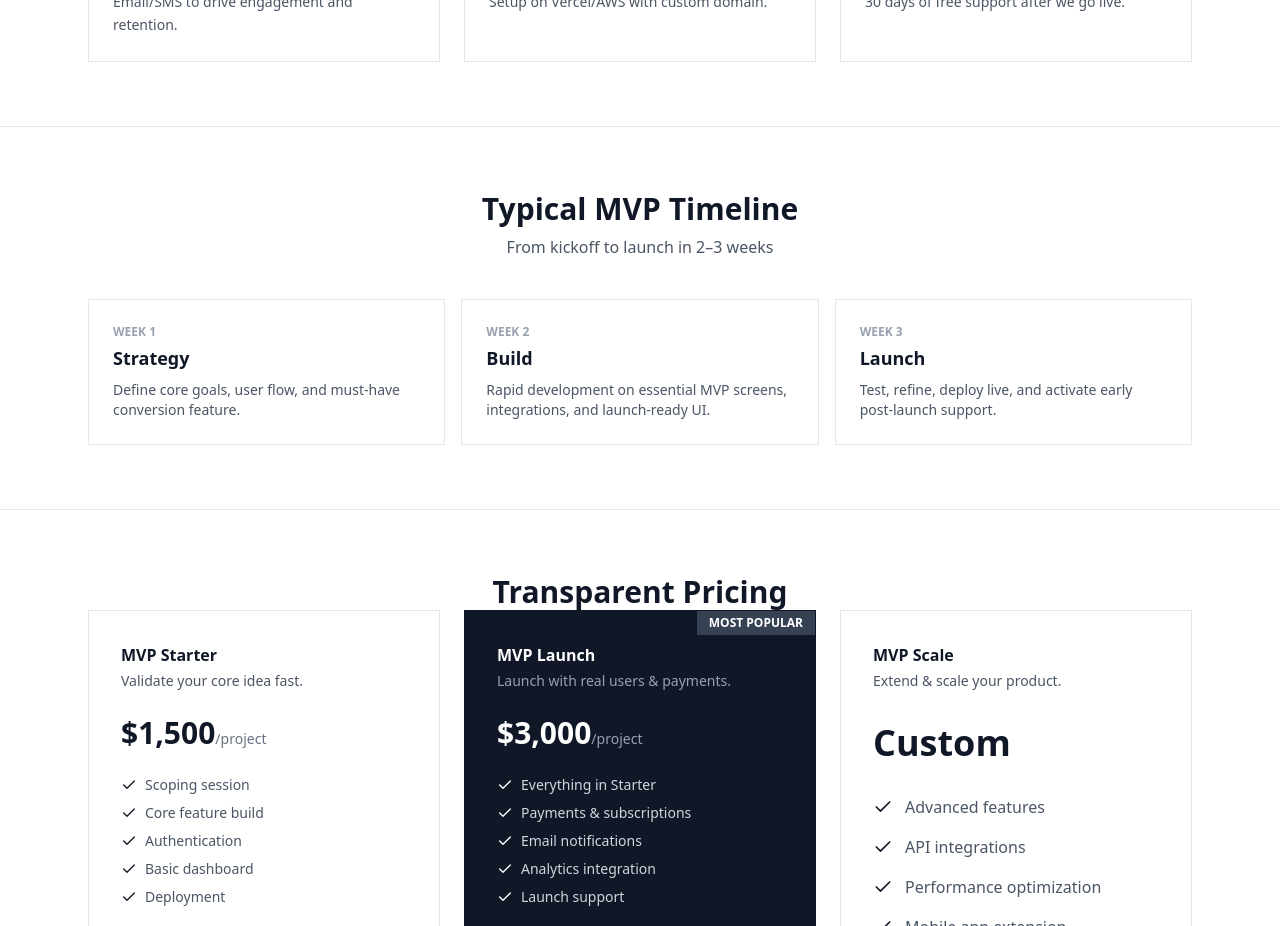
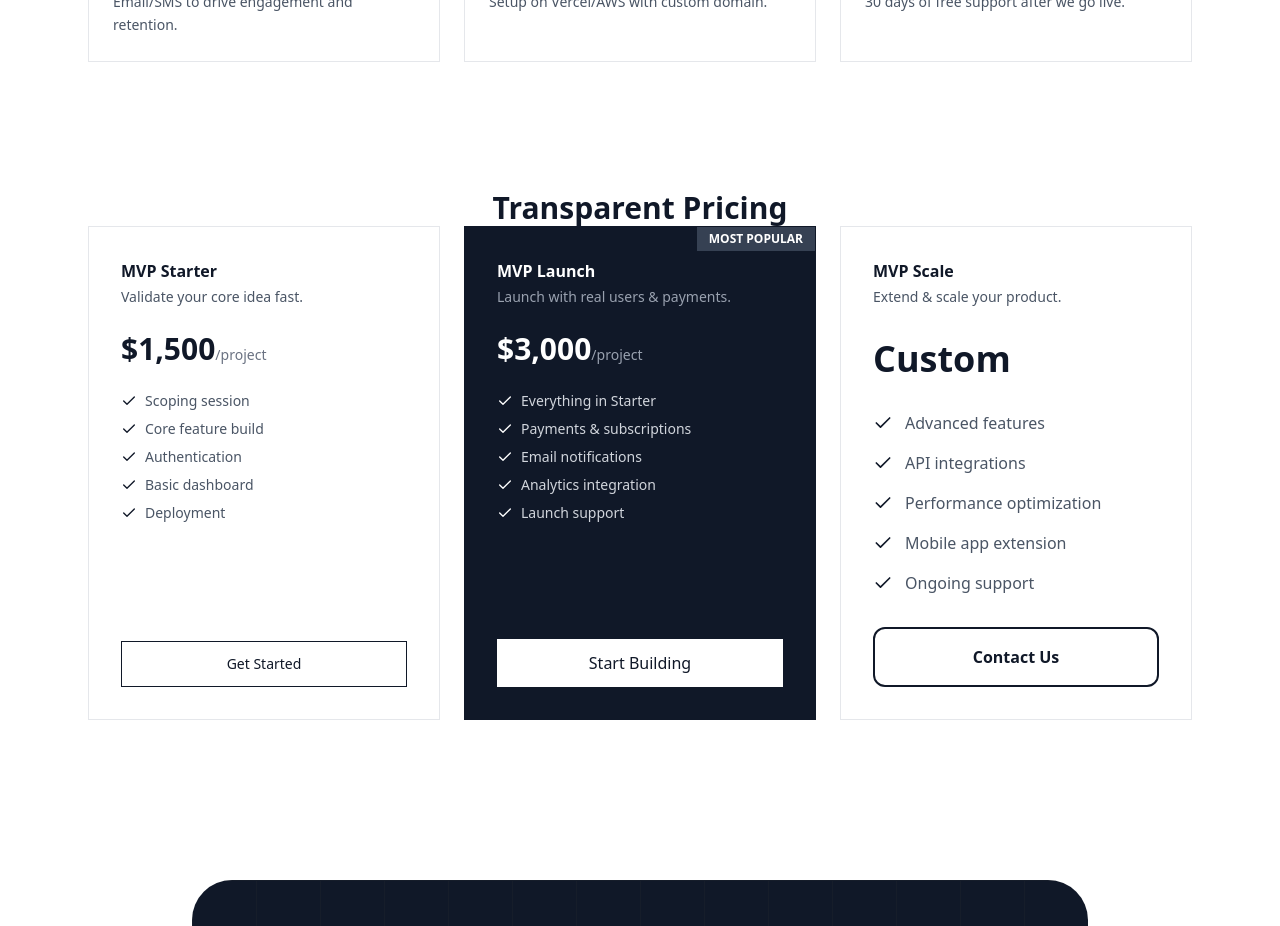
Before and after one commit to sheriffjimoh/mvp-builder-landing, a Next.js app: page /offer in a window 1280 px wide. Shown: the part 1260-2186 px from the top of the page. Built offline with nearby package versions, Linux system fonts and the light colour scheme.

Commit message:
fix: remove Timeline section from MVPOfferPage component

```diff
--- a/src/app/offer/page.tsx
+++ b/src/app/offer/page.tsx
@@ -72,38 +72,6 @@ export default function MVPOfferPage() {
                     </div>
                 </div>
             </section>
-
-            {/* Timeline */}
-            <section id="process" className="py-16 border-t border-b border-gray-200">
-                <div className="max-w-6xl mx-auto px-6">
-                    <div className="text-center mb-10">
-                        <h2 className="text-3xl font-bold mb-2">Typical MVP Timeline</h2>
-                        <p className="text-gray-600">From kickoff to launch in 2–3 weeks</p>
-                    </div>
-
-                    <div className="grid md:grid-cols-3 gap-4">
-                        {[
-                            { title: "Week 1", subtitle: "Strategy", desc: "Define core goals, user flow, and must-have conversion feature." },
-                            { title: "Week 2", subtitle: "Build", desc: "Rapid development on essential MVP screens, integrations, and launch-ready UI." },
-                            { title: "Week 3", subtitle: "Launch", desc: "Test, refine, deploy live, and activate early post-launch support." },
-                        ].map((item, index) => (
-                            <div
-                                key={index}
-                                className="bg-white p-6 border border-gray-200"
-                            >
-                                <div className="text-xs font-bold text-gray-400 mb-1 uppercase">{item.title}</div>
-                                <h3 className="text-lg font-bold text-gray-900 mb-2">{item.subtitle}</h3>
-                                <p className="text-gray-600 text-sm">{item.desc}</p>
-                            </div>
-                        ))}
-                    </div>
-                </div>
-            </section>
-
-
-
-
-
 
 
 
```
